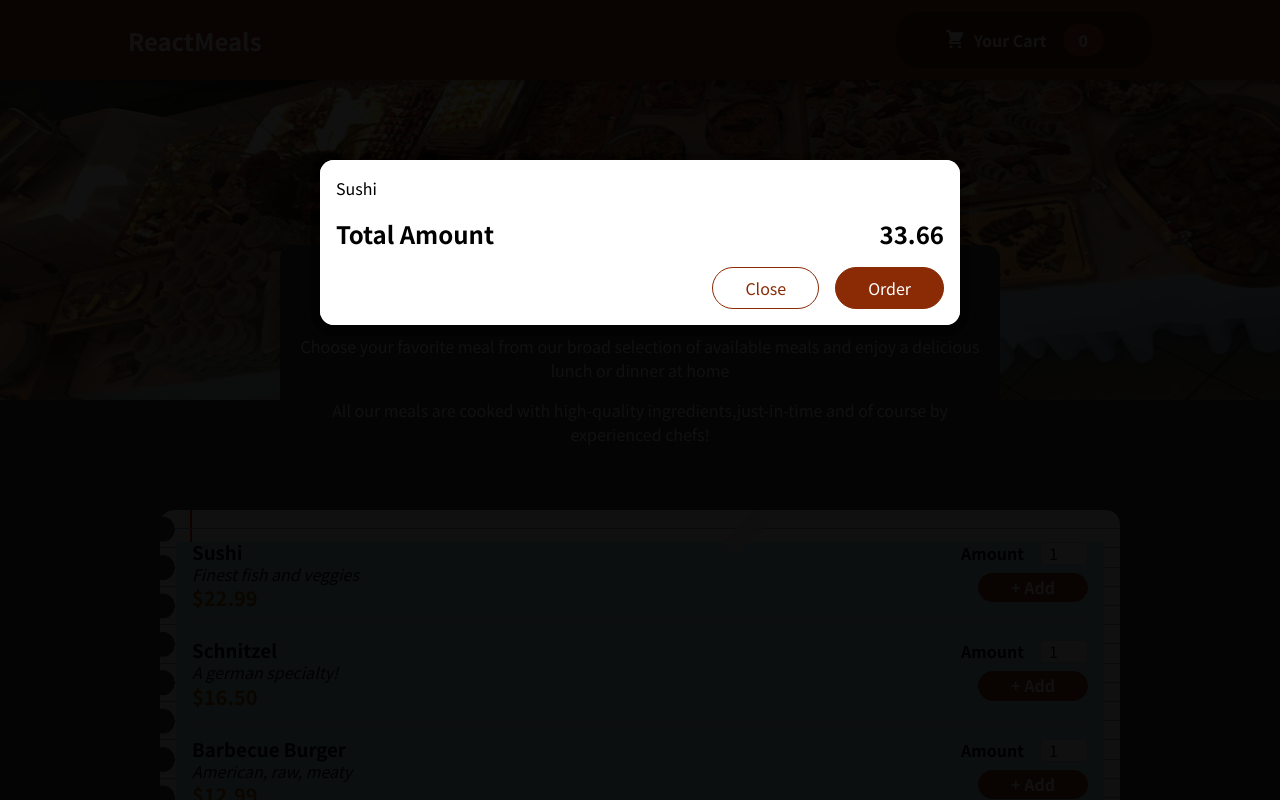
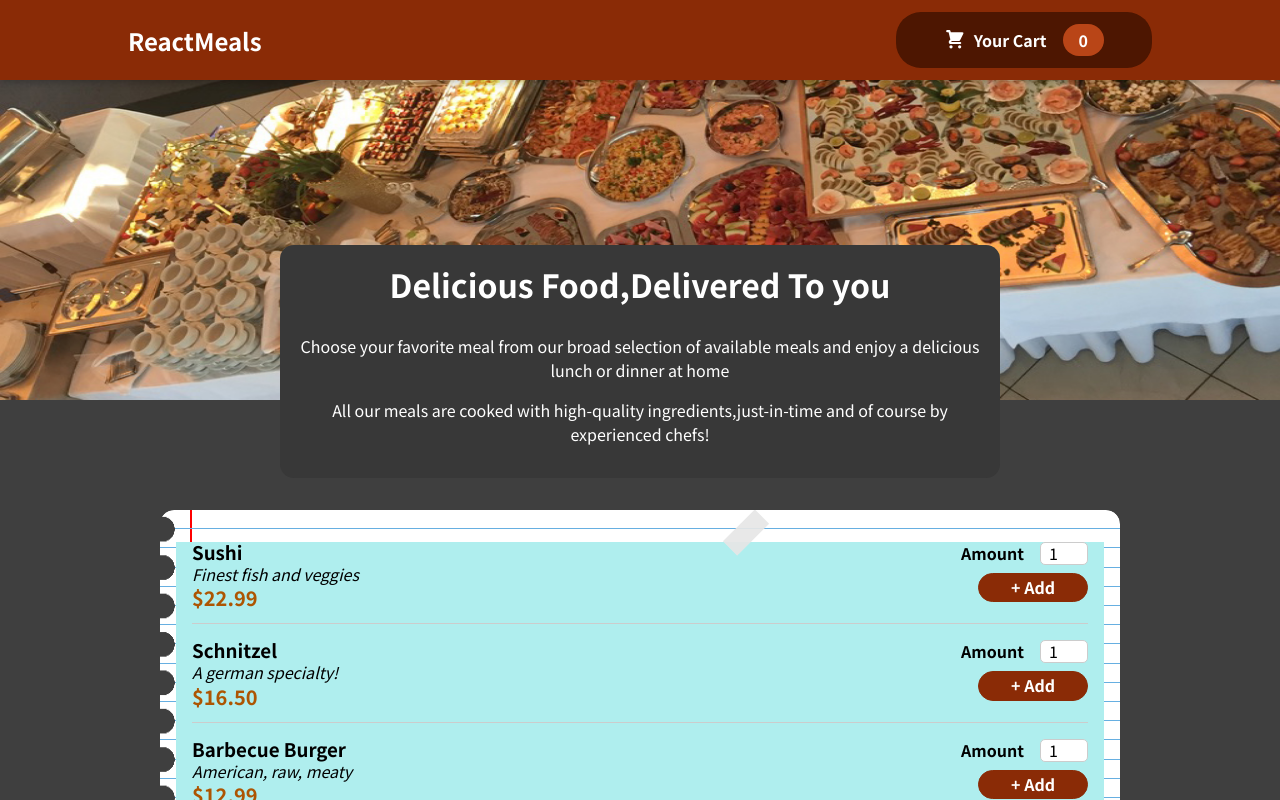
Before and after one commit to abhi-gowdaa/Food-Order-App, a React (Create React App) app: page / in a window 1280 px wide. Shown: the top 800 px of the page. Built offline with nearby package versions, Linux system fonts and the light colour scheme.

Commit message:
adding overlay ,action btn ie close and order to cart and passing  props  state from app.js

```diff
--- a/src/App.js
+++ b/src/App.js
@@ -1,19 +1,29 @@
+import { Fragment ,useState} from "react";
 import Header from "./components/Layout/Header";
 import Meals from "./components/Meals/Meals";
 import Cart from "./components/Cart/Cart";
 function App() {
 
-  const btnClick=()=>{
+  const [cartIsShown,setCartIsShown]=useState(false)
 
+  const showCartHandler=()=>{
+    setCartIsShown(true)
   }
+
+  const hideCartHandler=()=>{
+    setCartIsShown(false)
+  }
+
+
   return (
 
-    <div>
-      <Cart/>
-      <Header onClick={btnClick}/>
-      <Meals/>
+    <Fragment>
+     {cartIsShown && <Cart onCloseCart={hideCartHandler}/>}
+      <Header onShowCart={showCartHandler}/>
 
-    </div>
+      <main><Meals/></main>
+
+    </Fragment>
   );
 }
 
--- a/src/components/Cart/Cart.js
+++ b/src/components/Cart/Cart.js
@@ -12,16 +12,17 @@ const Cart = (props) => {
     </ul>
   );
 
+
   return (
-    <Modal>
+    <Modal onCloseCart={props.onCloseCart}>
       {cartItem}
       <div className={classes.total}>
         <span>Total Amount</span>
         <span>33.66</span>
       </div>
       <div className={classes.actions}>
-        <button className={classes['button--alt']}>Close</button>
-        <button className={classes.button}>Order</button>
+        <button className={classes['button--alt']} onClick={props.onCloseCart}>Close</button>
+        <button className={classes.button} onClick={console.log('Ordering')}>Order</button>
       </div>
 
     </Modal>
--- a/src/components/Layout/Header.js
+++ b/src/components/Layout/Header.js
@@ -1,27 +1,21 @@
-import React ,{Fragment,useState} from "react";
+import React ,{Fragment} from "react";
 import classes from './Header.module.css'
 import HeaderCartButton from "./HeaderCartButton";
 import meals from '../../assets/meals.jpg'
 
 const Header=(props)=>{
-const [isClicked,setClick]=useState(false)
 
-    const btnClick=()=>{
-        setClick(true)
-
-    }
     // props.onClick(isClicked)
 
  return(
 <Fragment>
-
 <header className={classes['header']} >
         <h2 >ReactMeals</h2>
-        <HeaderCartButton className={classes.buttons} />
+        <HeaderCartButton className={classes.buttons}  onClick={props.onShowCart} />
+
     </header>
 
 <img src={meals} alt="meals" className={classes['main-image']}></img>
-
 
 </Fragment>
     );
--- a/src/components/Layout/HeaderCartButton.js
+++ b/src/components/Layout/HeaderCartButton.js
@@ -1,27 +1,13 @@
-import { useState } from 'react';
+
 import classes from './HeaderCartButton.module.css'
 import CartIcon from '../Cart/CartIcon';
 import './HeaderCartButton.module.css'
 
 
 const HeaderCartButton=(props)=>{
-  const [isClicked,setClick]=useState(false)
-
-  const btnClick=()=>{
-    console.log('heloo')
-    setClick(true)
-   /* `props.onClick(isClicked)` is calling the `onClick` function that is passed as a prop to the
-   `HeaderCartButton` component. It is passing the current value of `isClicked` as an argument to
-   the `onClick` function. */
-
-
-
-
-}
-
 
     return(
-        <button className={classes.button} onClick={btnClick} >
+        <button className={classes.button} onClick={props.onClick} >
         <span className={classes.icon}><CartIcon /> </span>
         <span className={classes.cart}>Your Cart</span>
           <span className={classes['badge']}>0</span>
--- a/src/components/Meals/AvailableMeals.js
+++ b/src/components/Meals/AvailableMeals.js
@@ -35,6 +35,7 @@ const AvailableMeals=()=>{
     name={meal.name}
     description={meal.description}
     price={meal.price}
+    key={meal.id}
     />
     )
 
--- a/src/components/Meals/Meals.js
+++ b/src/components/Meals/Meals.js
@@ -1,14 +1,13 @@
 import { Fragment } from "react";
 import MealsSummary from "./MealsSummary";
 import AvailableMeals from "./AvailableMeals";
-import Cart from '../Cart/Cart'
+
 const Meals=()=>{
 
     return(
 <Fragment>
     <MealsSummary/>
     <AvailableMeals/>
-    <Cart />
 </Fragment>
     );
 }
--- a/src/components/Meals/MealsItem/MealsItem.js
+++ b/src/components/Meals/MealsItem/MealsItem.js
@@ -6,7 +6,7 @@ const MealsItem =props => {
 
   return (
     <li className={classes.meal}>
-      <div >
+      <div key={props.name}>
         <h3 >{props.name}</h3>
         <div className={classes.description }>{props.description}</div>
         <div className={classes.price }>{price}</div>
--- a/src/components/UI/Modal.js
+++ b/src/components/UI/Modal.js
@@ -3,12 +3,12 @@ import React, { Fragment } from "react";
 import Classes from "./Modal.module.css";
 
 const BackDrop = (props) => {
-  return (<div className={Classes.backdrop}/>)
+  return (<div className={Classes.backdrop} onClose={props.onCloseCart}/>)
 };
 
 const ModalOverLay = (props) => {
   return (
-    <div className={Classes.modal}>
+    <div className={Classes.modal} onClose={props.onCloseCart}>
       <div className={Classes.content}>{props.children}</div>
     </div>
   );
@@ -19,10 +19,10 @@ const Modal = (props) => {
   return (
     //wrapper
     <Fragment>
-      {ReactDOM.createPortal(<BackDrop />, portalElement)}
+      {ReactDOM.createPortal(<BackDrop onClose={props.onClose}/>, portalElement)}
 
       {ReactDOM.createPortal(
-        <ModalOverLay>{props.children}</ModalOverLay>,
+        <ModalOverLay onClose={props.onCloseCart}>{props.children}</ModalOverLay>,
         portalElement
       )}
     </Fragment>
--- a/src/components/UI/Modal.module.css
+++ b/src/components/UI/Modal.module.css
@@ -4,7 +4,7 @@
   left: 0;
   width: 100%;
   height: 100vh;
-  z-index: 20;
+  z-index: 15;
   background-color: rgba(0, 0, 0, 0.75);
 }
 
```
